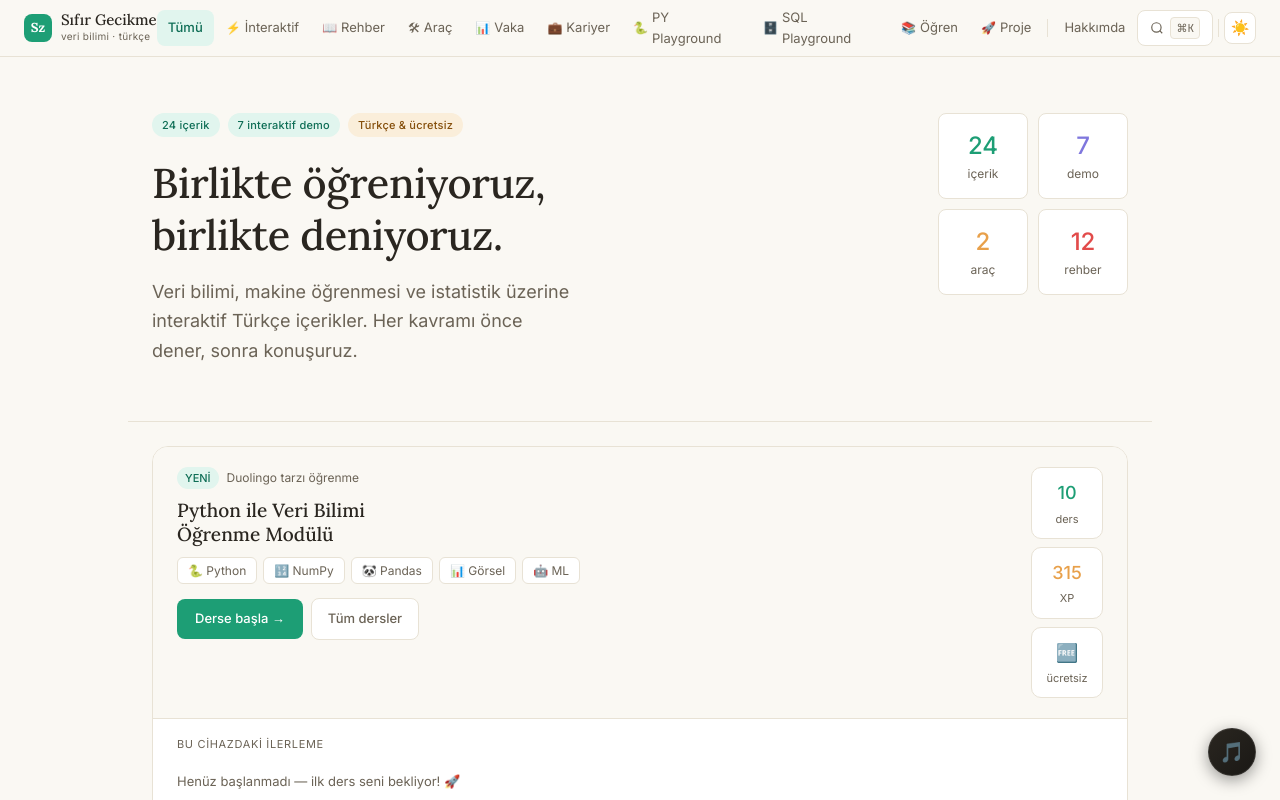
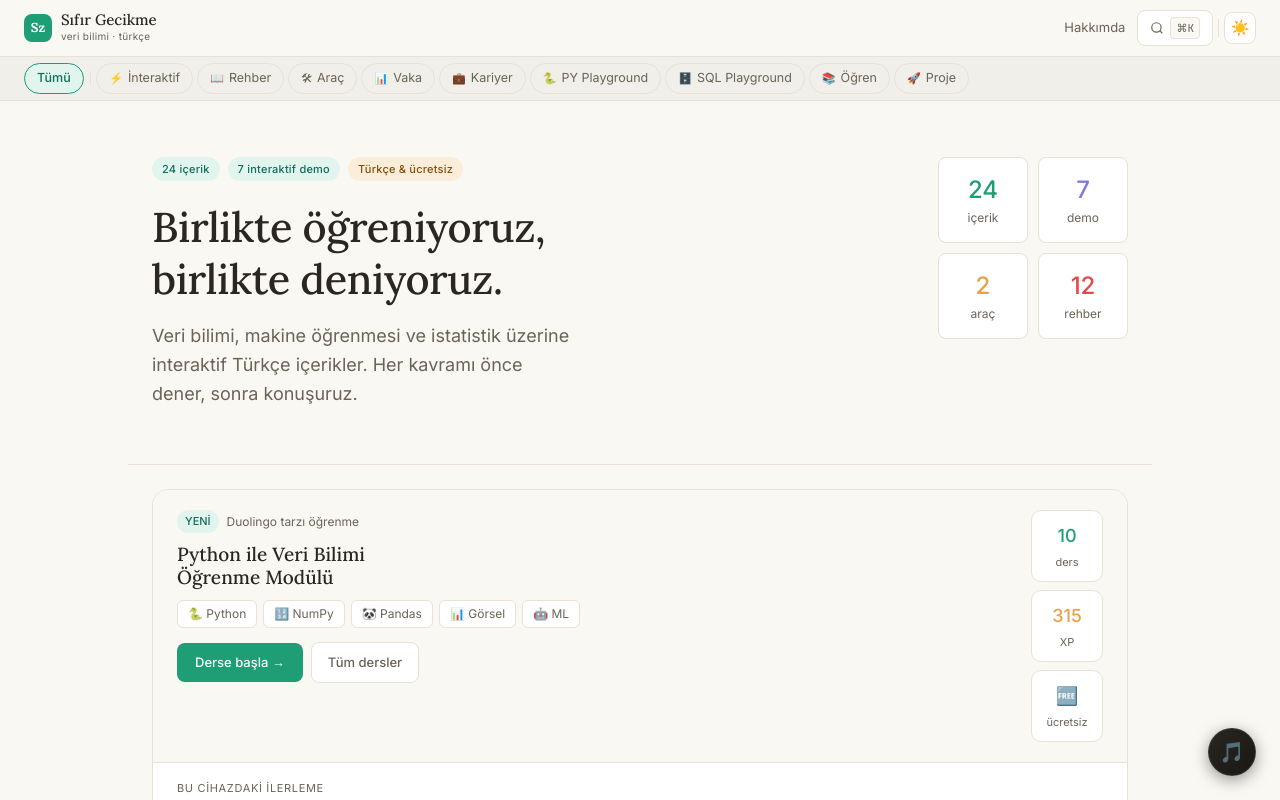
Before and after one commit to aliapaydin/sifir-gecikme, a Next.js app: page / in a window 1280 px wide. Shown: the top 800 px of the page. Built offline with nearby package versions, Linux system fonts and the light colour scheme.

Commit message:
navbar pillbar olarak güncellendi.

```diff
--- a/components/Navbar.js
+++ b/components/Navbar.js
@@ -1,7 +1,7 @@
 'use client';
 
 import Arama from './Arama';
-import { useState, useEffect } from 'react';
+import { useState, useEffect, useRef } from 'react';
 import { usePathname } from 'next/navigation';
 
 const kategoriler = [
@@ -81,6 +81,24 @@ export default function Navbar() {
     return pathname.startsWith(href);
   };
 
+  const pillRef = useRef(null);
+  const [pillScroll, setPillScroll] = useState({ left: false, right: true });
+
+  useEffect(() => {
+    const el = pillRef.current;
+    if (!el) return;
+    const update = () => {
+      setPillScroll({
+        left: el.scrollLeft > 8,
+        right: el.scrollLeft + el.clientWidth < el.scrollWidth - 8,
+      });
+    };
+    update();
+    el.addEventListener('scroll', update, { passive: true });
+    window.addEventListener('resize', update);
+    return () => { el.removeEventListener('scroll', update); window.removeEventListener('resize', update); };
+  }, []);
+
 const [isDark, setIsDark] = useState(false);
 
 useEffect(() => {
@@ -132,28 +150,6 @@ useEffect(() => {
         {/* Desktop nav */}
         {!isMobile && (
           <div style={{ display: 'flex', alignItems: 'center', gap: '1px' }}>
-            <a href="/" style={{
-              padding: '7px 11px', borderRadius: '8px', fontSize: '13px', textDecoration: 'none',
-              background: pathname === '/' ? 'var(--color-accent-soft)' : 'transparent',
-              color: pathname === '/' ? 'var(--color-accent-text)' : 'var(--color-text-soft)',
-              fontWeight: pathname === '/' ? 500 : 400,
-            }}>Tümü</a>
-
-            {kategoriler.map(({ href, label, emoji }) => (
-              <a key={href} href={href} style={{
-                padding: '7px 11px', borderRadius: '8px', fontSize: '13px', textDecoration: 'none',
-                background: isActive(href) ? 'var(--color-accent-soft)' : 'transparent',
-                color: isActive(href) ? 'var(--color-accent-text)' : 'var(--color-text-soft)',
-                fontWeight: isActive(href) ? 500 : 400,
-                display: 'flex', alignItems: 'center', gap: '4px',
-              }}>
-                <span style={{ fontSize: '12px' }}>{emoji}</span>
-                {label}
-              </a>
-            ))}
-
-            <div style={{ width: '1px', height: '18px', background: 'var(--color-border)', margin: '0 4px' }} />
-
             <a href="/hakkimda" style={{
               padding: '7px 11px', borderRadius: '8px', fontSize: '13px', textDecoration: 'none',
               background: isActive('/hakkimda') ? 'var(--color-accent-soft)' : 'transparent',
@@ -186,6 +182,69 @@ useEffect(() => {
         )}
       </div>
 
+      {/* Pill bar — her ekranda görünür */}
+      <div style={{ position: 'relative', borderTop: '0.5px solid var(--color-border)' }}>
+        {/* Sol fade */}
+        {pillScroll.left && (
+          <div style={{
+            position: 'absolute', left: 0, top: 0, bottom: 0, width: '48px', zIndex: 2,
+            pointerEvents: 'none',
+            background: `linear-gradient(to right, ${isDark ? 'rgba(26,24,21,0.95)' : 'rgba(243,240,233,0.95)'}, transparent)`,
+          }} />
+        )}
+        {/* Sağ fade */}
+        {pillScroll.right && (
+          <div style={{
+            position: 'absolute', right: 0, top: 0, bottom: 0, width: '48px', zIndex: 2,
+            pointerEvents: 'none',
+            background: `linear-gradient(to left, ${isDark ? 'rgba(26,24,21,0.95)' : 'rgba(243,240,233,0.95)'}, transparent)`,
+          }} />
+        )}
+        <div ref={pillRef} style={{
+          overflowX: 'auto',
+          scrollbarWidth: 'none',
+          WebkitOverflowScrolling: 'touch',
+          background: isDark ? 'rgba(0,0,0,0.18)' : 'rgba(0,0,0,0.035)',
+        }}>
+        <div style={{
+          display: 'flex',
+          alignItems: 'center',
+          gap: '4px',
+          padding: '6px 1.5rem',
+          width: 'max-content',
+          minWidth: '100%',
+        }}>
+          <a href="/" style={{
+            padding: '4px 12px', borderRadius: '999px', fontSize: '12.5px',
+            textDecoration: 'none', whiteSpace: 'nowrap', flexShrink: 0,
+            border: '0.5px solid',
+            borderColor: pathname === '/' ? 'var(--color-accent)' : 'var(--color-border)',
+            background: pathname === '/' ? 'var(--color-accent-soft)' : 'transparent',
+            color: pathname === '/' ? 'var(--color-accent-text)' : 'var(--color-text-mute)',
+            fontWeight: pathname === '/' ? 500 : 400,
+          }}>Tümü</a>
+
+          <div style={{ width: '0.5px', height: '14px', background: 'var(--color-border)', flexShrink: 0, margin: '0 2px' }} />
+
+          {kategoriler.map(({ href, label, emoji }) => (
+            <a key={href} href={href} style={{
+              padding: '4px 12px', borderRadius: '999px', fontSize: '12.5px',
+              textDecoration: 'none', whiteSpace: 'nowrap', flexShrink: 0,
+              display: 'flex', alignItems: 'center', gap: '5px',
+              border: '0.5px solid',
+              borderColor: isActive(href) ? 'var(--color-accent)' : 'var(--color-border)',
+              background: isActive(href) ? 'var(--color-accent-soft)' : 'transparent',
+              color: isActive(href) ? 'var(--color-accent-text)' : 'var(--color-text-mute)',
+              fontWeight: isActive(href) ? 500 : 400,
+            }}>
+              <span style={{ fontSize: '11px' }}>{emoji}</span>
+              {label}
+            </a>
+          ))}
+        </div>
+        </div>
+      </div>
+
       {/* Mobile dropdown */}
       {isMobile && menuOpen && (
         <div style={{ borderTop: '0.5px solid var(--color-border)', background: 'var(--color-cream)', padding: '8px 16px 16px' }}>
@@ -199,23 +258,6 @@ useEffect(() => {
           }}>
             <span>🏠</span> Tüm İçerikler
           </a>
-
-          <div style={{ fontSize: '11px', color: 'var(--color-text-mute)', padding: '10px 14px 4px', textTransform: 'uppercase', letterSpacing: '0.06em' }}>
-            Kategoriler
-          </div>
-
-          {kategoriler.map(({ href, label, emoji }) => (
-            <a key={href} href={href} style={{
-              display: 'flex', alignItems: 'center', gap: '10px',
-              padding: '10px 14px', borderRadius: '8px', fontSize: '14px',
-              textDecoration: 'none', marginBottom: '2px',
-              background: isActive(href) ? 'var(--color-accent-soft)' : 'transparent',
-              color: isActive(href) ? 'var(--color-accent-text)' : 'var(--color-text-soft)',
-              fontWeight: isActive(href) ? 500 : 400,
-            }}>
-              <span>{emoji}</span> {label}
-            </a>
-          ))}
 
           <div style={{ height: '0.5px', background: 'var(--color-border)', margin: '8px 0' }} />
 
```
